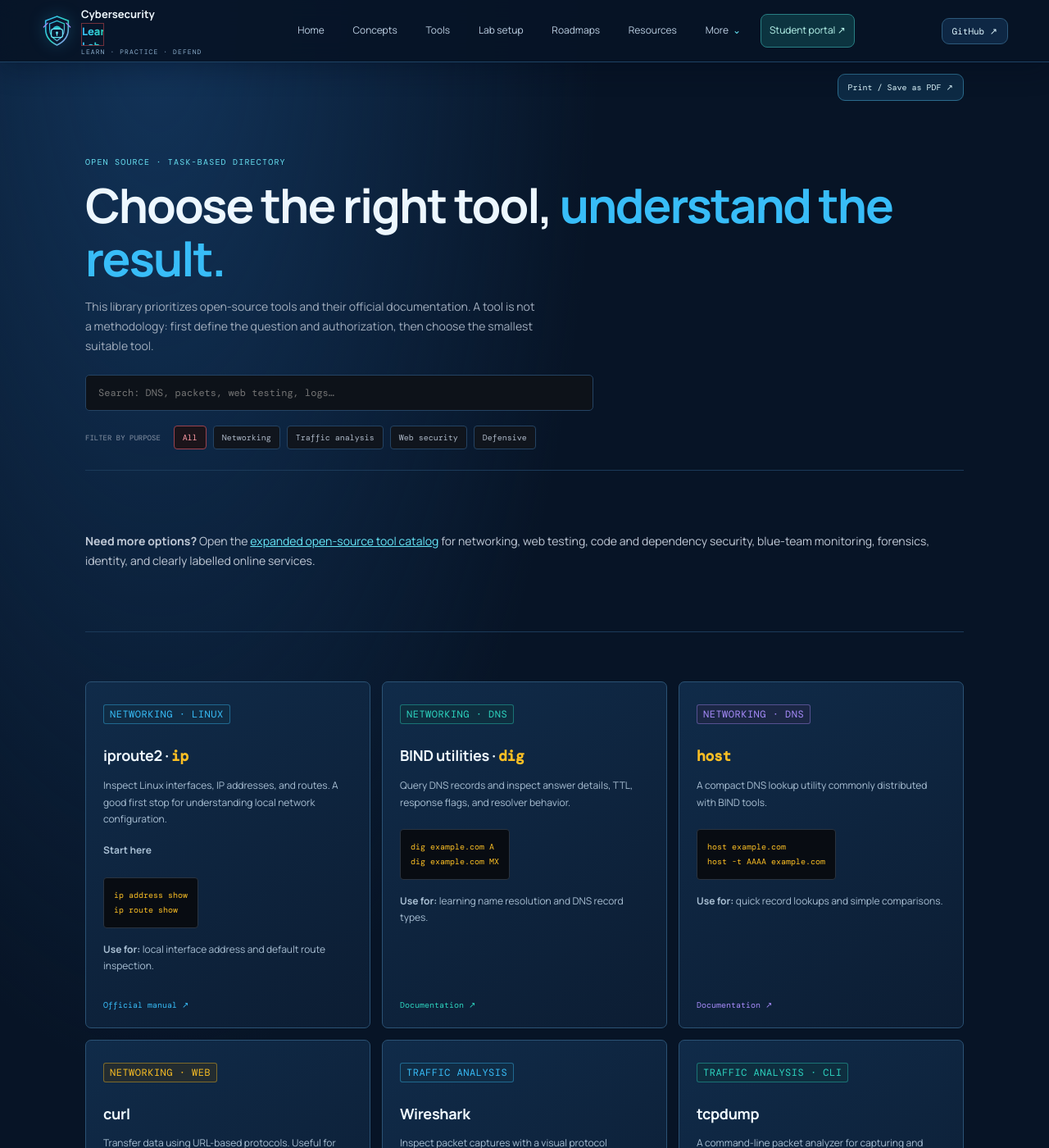
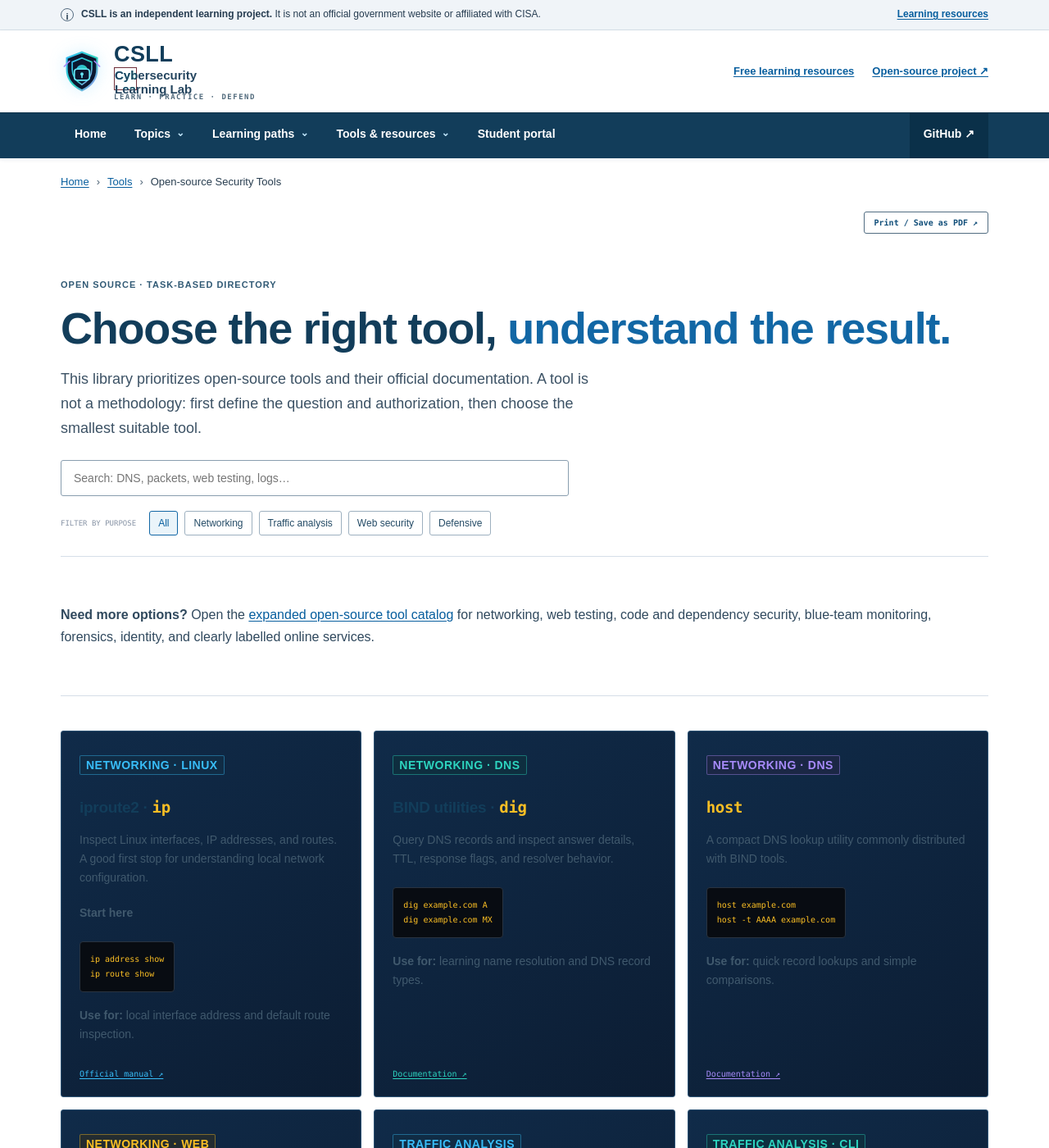
Before and after one commit to Learning-No/Cybersecurity-Learning-Lab, a Jekyll site: the page built from tools/index.md, in a window 1280 px wide and 1400 px high. Shown: the whole window at 82% size. Built offline with Jekyll 4.4.1, drawn with Linux system fonts in a browser that asks for light colours; some of the changed text lies outside the part shown.

Commit message:
Rebrand as CSLL with official resource-site layout
Shorten the brand to CSLL and introduce accessible, responsive, information-first navigation and styling.

```diff
--- a/_config.yml
+++ b/_config.yml
@@ -1,5 +1,5 @@
-title: Cybersecurity Learning Hub
-description: A colorful, student-friendly cybersecurity learning hub with safe labs, open-source tools, and guided roadmaps.
+title: CSLL — Cybersecurity Learning Lab
+description: An independent cybersecurity learning library with safe labs, open-source tools, guided roadmaps, and practical resources.
 url: "https://learning-no.github.io"
 baseurl: "/Cybersecurity-Learning-Lab"
 markdown: kramdown
--- a/_layouts/default.html
+++ b/_layouts/default.html
@@ -1,21 +1,48 @@
 <!doctype html>
-<html lang="en"><head><meta charset="utf-8"><meta name="viewport" content="width=device-width,initial-scale=1"><meta name="theme-color" content="#071426"><meta name="description" content="{{ page.description | default: site.description | escape }}"><title>{% if page.title %}{{ page.title | escape }} · {% endif %}{{ site.title | escape }}</title><link rel="icon" type="image/svg+xml" href="{{ '/assets/images/favicon.svg' | relative_url }}"><link rel="stylesheet" href="{{ '/assets/css/style.css' | relative_url }}"><link rel="stylesheet" href="{{ '/assets/css/navigation.css' | relative_url }}"></head>
-<body><a class="skip-link" href="#main-content">Skip to content</a>
-<header class="topbar"><a class="brand" href="{{ '/' | relative_url }}" aria-label="Cybersecurity Learning Lab home"><img src="{{ '/assets/images/brand-mark.svg' | relative_url }}" alt="" width="38" height="38"><span class="brand-copy"><strong>Cybersecurity</strong><b>Learning Lab</b><small>LEARN · PRACTICE · DEFEND</small></span></a>
-<nav class="site-nav" aria-label="Main navigation">
+<html lang="en">
+<head>
+<meta charset="utf-8"><meta name="viewport" content="width=device-width,initial-scale=1">
+<meta name="theme-color" content="#102e4a">
+<meta name="description" content="{{ page.description | default: site.description | escape }}">
+<title>{% if page.title and page.title != 'Home' %}{{ page.title | escape }} | {% endif %}CSLL — Cybersecurity Learning Lab</title>
+<link rel="icon" type="image/svg+xml" href="{{ '/assets/images/favicon.svg' | relative_url }}">
+<link rel="stylesheet" href="{{ '/assets/css/style.css' | relative_url }}">
+<link rel="stylesheet" href="{{ '/assets/css/navigation.css' | relative_url }}">
+<link rel="stylesheet" href="{{ '/assets/css/csll-official.css' | relative_url }}">
+</head>
+<body id="top">
+<a class="skip-link" href="#main-content">Skip to main content</a>
+<div class="official-notice"><div class="official-inner"><span class="notice-mark" aria-hidden="true">i</span><span><strong>CSLL is an independent learning project.</strong> It is not an official government website or affiliated with CISA.</span><a href="{{ '/resources/' | relative_url }}">Learning resources</a></div></div>
+<header class="csll-header">
+<div class="masthead">
+<a class="brand" href="{{ '/' | relative_url }}" aria-label="CSLL — Cybersecurity Learning Lab home">
+<img src="{{ '/assets/images/brand-mark.svg' | relative_url }}" alt="" width="52" height="52">
+<span class="brand-copy"><strong>CSLL</strong><b>Cybersecurity Learning Lab</b><small>LEARN · PRACTICE · DEFEND</small></span>
+</a>
+<div class="masthead-tools"><a href="{{ '/resources/' | relative_url }}">Free learning resources</a><a href="https://github.com/Learning-No/Cybersecurity-Learning-Lab" target="_blank" rel="noopener noreferrer">Open-source project ↗</a></div>
+</div>
+<nav class="primary-nav" aria-label="Main navigation">
+<div class="nav-inner">
 <a href="{{ '/' | relative_url }}">Home</a>
-<a href="{{ '/concepts/' | relative_url }}">Concepts</a>
-<a href="{{ '/tools/' | relative_url }}">Tools</a>
-<a href="{{ '/labs/' | relative_url }}">Lab setup</a>
-<a href="{{ '/roadmaps/' | relative_url }}">Roadmaps</a>
-<a href="{{ '/resources/' | relative_url }}">Resources</a>
-<details class="nav-more"><summary>More <span aria-hidden="true">⌄</span></summary><div class="nav-menu">
-<a href="{{ '/tools/catalog/' | relative_url }}">Tool catalog</a>
-<a href="{{ '/practice/' | relative_url }}">Practice</a>
-<a href="{{ '/architecture/' | relative_url }}">Architecture</a>
-<a href="{{ '/instructors/' | relative_url }}">For educators</a>
+<details class="nav-group"><summary>Topics <span aria-hidden="true">⌄</span></summary><div class="nav-menu">
+<a href="{{ '/concepts/' | relative_url }}">Cybersecurity concepts</a><a href="{{ '/architecture/' | relative_url }}">Security architecture</a><a href="{{ '/practice/' | relative_url }}">Practice exercises</a>
 </div></details>
-<a class="portal-link" href="{{ '/student-portal/' | relative_url }}">Student portal ↗</a>
-</nav><a class="github" href="https://github.com/Learning-No/Cybersecurity-Learning-Lab" target="_blank" rel="noopener noreferrer">GitHub ↗</a></header>
-<main id="main-content">{% if page.url contains '/concepts/' or page.url contains '/tools/' or page.url contains '/roadmaps/' or page.url contains '/architecture/' or page.url contains '/practice/' or page.url contains '/resources/' or page.url contains '/labs/' or page.url contains '/notes/' or page.url contains '/instructors/' %}<div class="page-actions"><button type="button" onclick="window.print()">Print / Save as PDF ↗</button></div>{% endif %}{{ content }}</main>
-<footer><span class="footer-brand"><img src="{{ '/assets/images/brand-mark.svg' | relative_url }}" alt="" width="24" height="24"> CYBERSECURITY LEARNING LAB</span><span>Learn responsibly. Test only with permission.</span><a href="{{ '/student-portal/' | relative_url }}">Student portal ↗</a><a href="https://github.com/Learning-No/Cybersecurity-Learning-Lab" target="_blank" rel="noopener noreferrer">Source ↗</a></footer><script src="{{ '/assets/js/app.js' | relative_url }}" defer></script></body></html>
+<details class="nav-group"><summary>Learning paths <span aria-hidden="true">⌄</span></summary><div class="nav-menu">
+<a href="{{ '/roadmaps/' | relative_url }}">Career roadmaps</a><a href="{{ '/labs/' | relative_url }}">Safe lab setup</a><a href="{{ '/instructors/' | relative_url }}">Educator guide</a>
+</div></details>
+<details class="nav-group"><summary>Tools & resources <span aria-hidden="true">⌄</span></summary><div class="nav-menu">
+<a href="{{ '/tools/' | relative_url }}">Tool directory</a><a href="{{ '/tools/catalog/' | relative_url }}">Tool catalog</a><a href="{{ '/resources/' | relative_url }}">Guides, PDFs & resources</a>
+</div></details>
+<a href="{{ '/student-portal/' | relative_url }}">Student portal</a>
+<a class="nav-github" href="https://github.com/Learning-No/Cybersecurity-Learning-Lab" target="_blank" rel="noopener noreferrer">GitHub ↗</a>
+</div>
+</nav>
+</header>
+<main id="main-content">
+{% unless page.url == '/' or page.url == '/index.html' %}<nav class="breadcrumbs" aria-label="Breadcrumb"><a href="{{ '/' | relative_url }}">Home</a><span aria-hidden="true">›</span>{% if page.url contains '/resources/' %}<a href="{{ '/resources/' | relative_url }}">Resources</a><span aria-hidden="true">›</span>{% elsif page.url contains '/tools/' %}<a href="{{ '/tools/' | relative_url }}">Tools</a><span aria-hidden="true">›</span>{% elsif page.url contains '/notes/' %}<a href="{{ '/resources/' | relative_url }}">Learning notes</a><span aria-hidden="true">›</span>{% endif %}<span aria-current="page">{{ page.title | default: 'Learning resource' | escape }}</span></nav>{% endunless %}
+{% if page.url contains '/concepts/' or page.url contains '/tools/' or page.url contains '/roadmaps/' or page.url contains '/architecture/' or page.url contains '/practice/' or page.url contains '/resources/' or page.url contains '/labs/' or page.url contains '/notes/' or page.url contains '/instructors/' %}<div class="page-actions"><button type="button" onclick="window.print()">Print / Save as PDF ↗</button></div>{% endif %}
+{{ content }}
+</main>
+<footer class="csll-footer"><div class="footer-main"><a class="footer-brand" href="{{ '/' | relative_url }}"><img src="{{ '/assets/images/brand-mark.svg' | relative_url }}" alt="" width="34" height="34"><span><strong>CSLL</strong><small>Cybersecurity Learning Lab</small></span></a><p>Independent cybersecurity education for curious learners. Learn responsibly and test only with explicit permission.</p><div class="footer-links"><a href="{{ '/resources/' | relative_url }}">Resources</a><a href="{{ '/labs/' | relative_url }}">Lab safety</a><a href="{{ '/student-portal/' | relative_url }}">Student portal</a><a href="https://github.com/Learning-No/Cybersecurity-Learning-Lab" target="_blank" rel="noopener noreferrer">Source on GitHub ↗</a></div></div><div class="footer-bottom"><span>© CSLL · Community learning project</span><a href="#top">Return to top ↑</a><span>Not affiliated with any government agency.</span></div></footer>
+<script src="{{ '/assets/js/app.js' | relative_url }}" defer></script>
+</body></html>
--- /dev/null
+++ b/assets/css/csll-official.css
@@ -0,0 +1,150 @@
+/* CSLL: clean, accessible public-resource design inspired by government information architecture. */
+:root{--bg:#fff;--panel:#f5f8fb;--line:#d5dee8;--text:#172b3c;--muted:#4d6173;--red:#1267a5;--green:#087e8b;--mono:ui-monospace,SFMono-Regular,Consolas,monospace;--sans:Arial,Helvetica,sans-serif;color-scheme:light}
+html{scroll-padding-top:140px;scroll-behavior:smooth}
+body{background:#fff;color:#172b3c;font:16px/1.65 Arial,Helvetica,sans-serif}
+a{color:#075e9e;text-decoration:underline;text-underline-offset:2px}
+a:hover{color:#063d67;text-decoration-thickness:2px}
+.official-notice{background:#f0f4f8;border-bottom:1px solid #d6e0e8;color:#263c50;font-size:12px}
+.official-inner{max-width:1180px;margin:auto;padding:8px 24px;display:flex;gap:9px;align-items:center;flex-wrap:wrap}
+.notice-mark{width:16px;height:16px;border:1px solid #536a7f;border-radius:50%;display:inline-grid;place-items:center;font-weight:700;font-size:11px}
+.official-inner a{margin-left:auto;font-weight:700}
+.csll-header{position:sticky;top:0;z-index:20;background:#fff;box-shadow:0 2px 5px #102e4a12}
+.masthead{max-width:1180px;min-height:92px;margin:auto;padding:14px 24px;display:flex;align-items:center;justify-content:space-between;gap:22px}
+.brand{display:flex;align-items:center;gap:13px;letter-spacing:0;color:#123d5a;text-decoration:none;min-width:0}
+.brand img{width:52px;height:52px;flex:0 0 auto}
+.brand-copy{display:grid;gap:0}
+.brand-copy strong{font-size:27px;line-height:1.15;font-weight:800;letter-spacing:.4px;color:#123d5a}
+.brand-copy b{font-size:15px;font-weight:700;color:#24455f}
+.brand-copy small{font-size:9px;letter-spacing:1.5px;font-weight:700;color:#526b7d;margin-top:3px}
+.masthead-tools{display:flex;gap:22px;align-items:center;justify-content:flex-end;flex-wrap:wrap;font-size:13px;font-weight:700}
+.primary-nav{background:#123d5a;border-top:1px solid #0d3149}
+.nav-inner{max-width:1180px;min-height:51px;padding:0 24px;margin:auto;display:flex;align-items:stretch;gap:0;flex-wrap:wrap}
+.nav-inner>a,.nav-group>summary{display:flex;align-items:center;gap:7px;padding:14px 17px;color:#fff;font-size:14px;font-weight:700;text-decoration:none;cursor:pointer;white-space:nowrap;list-style:none;border:0;border-bottom:4px solid transparent}
+.nav-group>summary::-webkit-details-marker{display:none}
+.nav-group>summary span{font-size:12px;color:#bfe5fa}
+.nav-inner>a:hover,.nav-group>summary:hover,.nav-group[open]>summary{background:#1d506f;color:#fff;border-bottom-color:#75d3ed;text-decoration:underline}
+.nav-group{position:relative;display:flex}
+.nav-menu{position:absolute;left:0;top:100%;z-index:40;min-width:245px;padding:8px;background:#fff;border:1px solid #b8c8d6;box-shadow:0 8px 24px #102e4a26;display:grid;gap:0}
+.nav-menu a{padding:11px 13px;color:#124f7a;text-decoration:underline;font-size:14px;border-bottom:1px solid #e2e9ef;white-space:normal}
+.nav-menu a:last-child{border-bottom:0}
+.nav-menu a:hover,.nav-menu a:focus-visible{background:#eaf4fa;color:#083d61}
+.nav-inner>a.nav-github{margin-left:auto;background:#0a3049}
+.topbar{display:none}
+main{max-width:1180px;padding:0 24px;margin:0 auto;min-height:48vh}
+.breadcrumbs{display:flex;align-items:center;gap:9px;flex-wrap:wrap;padding:18px 0 4px;font-size:13px;color:#4b6073}
+.breadcrumbs a{color:#075e9e}
+.breadcrumbs [aria-current=page]{color:#293e50}
+.page-actions{display:flex;justify-content:flex-end;margin:8px 0}
+.page-actions button{background:#fff;border:1px solid #526d82;border-radius:3px;color:#124f7a;padding:7px 12px;font-weight:700;cursor:pointer}
+.page-actions button:hover{background:#edf6fb}
+.eyebrow{font:700 11px/1.5 Arial,Helvetica,sans-serif;letter-spacing:1px;color:#315a75}
+.hero{padding:55px 0 48px;grid-template-columns:1.15fr .85fr;gap:55px;min-height:0}
+.hero h1{font-size:clamp(38px,4.7vw,58px);line-height:1.13;letter-spacing:-1.8px;color:#123d5a;margin:16px 0}
+.hero h1 em,.hub-hero h1 em,.learning-page h1 em{color:#1267a5}
+.lead{font-size:18px;line-height:1.65;color:#3c5265;max-width:670px}
+.actions{gap:10px;margin:25px 0 30px}
+.primary,.secondary{border:2px solid #1267a5;border-radius:3px;padding:10px 16px;font-size:14px;font-weight:700;text-decoration:underline}
+.primary{background:#1267a5;color:#fff}
+.primary:hover{background:#084c7b;color:#fff}
+.secondary{background:#fff;color:#075e9e}
+.secondary:hover{background:#edf6fb}
+.stats{gap:30px;border-top:1px solid #cfdbe5;padding-top:17px}
+.stats b{font-size:24px;color:#123d5a}
+.stats small{font:700 10px Arial,Helvetica,sans-serif;color:#4c6579;letter-spacing:.3px}
+.terminal{border:1px solid #b9c9d6;border-radius:3px;background:#f4f8fb;box-shadow:none}
+.terminal-head{height:auto;min-height:42px;border-bottom:1px solid #d1dce5;padding:11px 16px;font:700 12px Arial,Helvetica,sans-serif;color:#234b67}
+.terminal-head span{color:#1267a5}
+.terminal-head i{color:#087e8b}
+.terminal-body{padding:23px;font:13px/1.9 ui-monospace,SFMono-Regular,Consolas,monospace;color:#203b50}
+.terminal-body .dim{color:#587084}
+.terminal-body p span{color:#087e8b}
+.terminal-body em{color:#1267a5}
+.terminal-body hr{border-color:#d1dce5}
+.terminal-body small{font:11px Arial,Helvetica,sans-serif;color:#536c80}
+.terminal-body small b{color:#123d5a}
+.bar{background:#dbe5ec}
+.bar div{background:#087e8b}
+.section{padding:42px 0;border-top:1px solid #d5dee8}
+.section-head{margin-bottom:22px}
+.section-head h2,.ethics h2{font-size:29px;letter-spacing:-.5px;color:#123d5a;margin:5px 0}
+.section-head>p{font-size:14px;color:#4d6173}
+.tracks{gap:18px}
+.panel,.hub-card,.note-card,.weeks article{background:#fff;border:1px solid #c9d6e0;border-radius:3px;box-shadow:0 1px 2px #123d5a0a}
+.panel{padding:24px}
+.featured{border-color:#b5ccd9;background:#f4f8fb}
+.tag{border-color:#bacbd7;border-radius:2px;color:#365b74;background:#f4f8fb;font:700 10px Arial,Helvetica,sans-serif}
+.tag.red{color:#075e9e;border-color:#9dbed3}
+.panel h3{font-size:20px;color:#123d5a}
+.panel>p:not(.tag),.hub-card p,.hub-card li{font-size:14px;color:#40596d}
+.checks label,.weeks label{font-size:13px;color:#304b60}
+.checks input,.weeks input{accent-color:#1267a5}
+.stages{border-color:#c9d6e0;border-radius:3px}
+.stages article{background:#fff;border-color:#d7e0e8;grid-template-columns:65px 1fr;padding:20px 22px}
+.stages article>b,.weeks article>b{color:#1267a5}
+.stages h3,.weeks h3{font-size:16px;color:#123d5a}
+.stages p,.weeks p{font-size:13px;color:#4d6173}
+.weeks{grid-template-columns:repeat(3,minmax(0,1fr));gap:14px}
+.weeks article{padding:18px;min-height:145px}
+.weeks label{font-size:12px}
+.toolbar input,.hub-search input{background:#fff;border:1px solid #899eaf;border-radius:3px;color:#172b3c;font:14px Arial,Helvetica,sans-serif}
+.toolbar input:focus,.hub-search input:focus{border-color:#1267a5;outline:3px solid #b6e1f5;outline-offset:0}
+.toolbar span,.hint{font:12px Arial,Helvetica,sans-serif;color:#526b7d}
+.notes{gap:14px}
+.note-card{padding:20px;min-height:180px}
+.note-card:hover,.hub-card:hover{transform:translateY(-1px);border-color:#4c819f;box-shadow:0 3px 12px #123d5a12}
+.note-card h3{font-size:16px;color:#123d5a}
+.note-card p{font-size:13px;color:#4d6173}
+.note-card small{font:11px Arial,Helvetica,sans-serif;color:#526b7d;border-color:#d5dee8}
+.ethics{border:1px solid #a8c5d6;background:#f0f7fb;border-radius:3px;padding:25px;margin:12px 0 38px}
+.ethics h2{font-size:23px}
+.ethics p:not(.eyebrow){color:#40596d;font-size:14px}
+.hub-hero{padding:35px 0 25px}
+.hub-hero h1{font-size:clamp(36px,4.5vw,54px);letter-spacing:-1.2px;color:#123d5a}
+.hub-grid{gap:15px}
+.hub-card{padding:22px;background:#fff}
+.hub-card h2{font-size:19px;color:#123d5a}
+.hub-card p{margin:7px 0 13px}
+.hub-icon{border-color:#b4cedd;color:#1267a5;background:#eff7fb}
+.card-link,.hub-card a:not(.card-link),.learning-page a:not(.back-link){color:#075e9e}
+.filter-chip{background:#fff;border-color:#9db0bf;border-radius:3px;color:#244b66;font:12px Arial,Helvetica,sans-serif}
+.filter-chip:hover,.filter-chip.active{border-color:#1267a5;color:#075e9e;background:#eaf4fa}
+.learning-page{padding:38px 0 65px}
+.learning-page h1{color:#123d5a;letter-spacing:-1px}
+.learning-page>h2{color:#123d5a}
+.learning-page>p,.learning-page li,.prose{color:#30495e}
+.definition-row>div,.concept-facts,.diagram-panel{background:#f5f8fb;border-color:#c9d6e0;border-radius:3px}
+.concept-facts b{color:#1267a5}
+.flow-node{background:#fff;border-color:#9fb5c5;color:#203b50}
+.flow-node small{color:#526b7d}
+.flow-arrow{color:#1267a5}
+.diagram-caption{color:#526b7d}
+.note{padding:40px 0 70px}
+.note>a{color:#075e9e}
+.note .eyebrow{color:#1267a5}
+.note h1,.prose h2,.prose h3{color:#123d5a}
+.prose a{color:#075e9e}
+.prose pre{background:#f4f8fb;border-color:#c9d6e0;color:#203b50}
+.note aside{border-color:#a8c5d6;background:#f0f7fb}
+.note aside strong{color:#075e9e}
+.note aside p{color:#40596d}
+.week-note-link,.week-open-link{background:#f4f8fb;border-color:#9fb8c8;color:#075e9e}
+.week-title-link{color:#123d5a}
+.week-title-link:hover{color:#075e9e}
+.week-open-link:hover{background:#eaf4fa;border-color:#1267a5}
+.topbar nav a:hover,footer a:hover{color:#075e9e}
+.csll-footer{margin-top:36px;background:#102e4a;color:#fff}
+.footer-main{max-width:1180px;margin:auto;padding:32px 24px 26px;display:grid;grid-template-columns:1fr 1.2fr 1.2fr;gap:28px;align-items:start}
+.footer-brand{display:flex;gap:11px;align-items:center;color:#fff;text-decoration:none}
+.footer-brand img{flex:0 0 auto}
+.footer-brand span{display:grid}
+.footer-brand strong{font-size:22px;letter-spacing:.5px}
+.footer-brand small{font-size:12px;color:#d5e3ee}
+.footer-main>p{margin:0;color:#d1e0ec;font-size:13px}
+.footer-links{display:flex;gap:9px 17px;flex-wrap:wrap}
+.footer-links a,.footer-bottom a{color:#fff;font-size:13px}
+.footer-bottom{border-top:1px solid #38546c;max-width:1180px;margin:auto;padding:13px 24px 17px;display:flex;gap:15px;justify-content:space-between;flex-wrap:wrap;color:#d1e0ec;font-size:11px}
+.skip-link{background:#fff;color:#073d60;border:2px solid #1267a5;border-radius:2px}
+:focus-visible{outline:3px solid #1683c5;outline-offset:3px}
+@media(max-width:900px){.masthead{align-items:flex-start;flex-direction:column;gap:12px}.masthead-tools{justify-content:flex-start}.nav-inner{padding-inline:16px}.nav-inner>a,.nav-group>summary{padding:12px 10px;font-size:13px}.nav-inner>a.nav-github{margin-left:0}.hero{gap:30px}.weeks,.hub-grid{grid-template-columns:repeat(2,minmax(0,1fr))}.footer-main{grid-template-columns:1fr 1fr}.footer-main>p{grid-column:1/-1;grid-row:2}}
+@media(max-width:600px){.official-inner{padding:8px 14px}.official-inner a{margin-left:25px}.masthead{padding:13px 15px;min-height:0}.brand img{width:44px;height:44px}.brand-copy strong{font-size:24px}.brand-copy b{font-size:13px}.masthead-tools{gap:10px 17px;font-size:12px}.nav-inner{padding:0 10px;gap:0}.nav-inner>a,.nav-group>summary{padding:11px 9px;font-size:12px}.nav-group{position:static}.nav-menu{left:10px;right:10px;min-width:0;top:auto}.nav-inner>a.nav-github{margin-left:0}main{padding:0 16px}.hero{padding:35px 0 32px;grid-template-columns:1fr}.hero h1{letter-spacing:-1px}.lead{font-size:16px}.stats{gap:16px;flex-wrap:wrap}.stats b{font-size:21px}.section{padding:31px 0}.section-head h2{font-size:25px}.tracks,.weeks,.notes,.hub-grid{grid-template-columns:1fr}.weeks article{min-height:0}.toolbar{align-items:stretch;flex-direction:column}.ethics{padding:18px}.footer-main{grid-template-columns:1fr;padding:26px 16px}.footer-main>p{grid-column:auto;grid-row:auto}.footer-bottom{padding:12px 16px;flex-direction:column;gap:6px}.note{padding-top:26px}}
+@media print{.official-notice,.primary-nav,.masthead-tools,.page-actions,.actions,.csll-footer{display:none!important}.csll-header{position:static;box-shadow:none}.masthead{padding:10px 0;min-height:0}body{color:#000;background:#fff}main{max-width:none;padding:0}.hero{min-height:0;padding:20px 0}.panel,.hub-card,.note-card{break-inside:avoid;box-shadow:none}}
```
